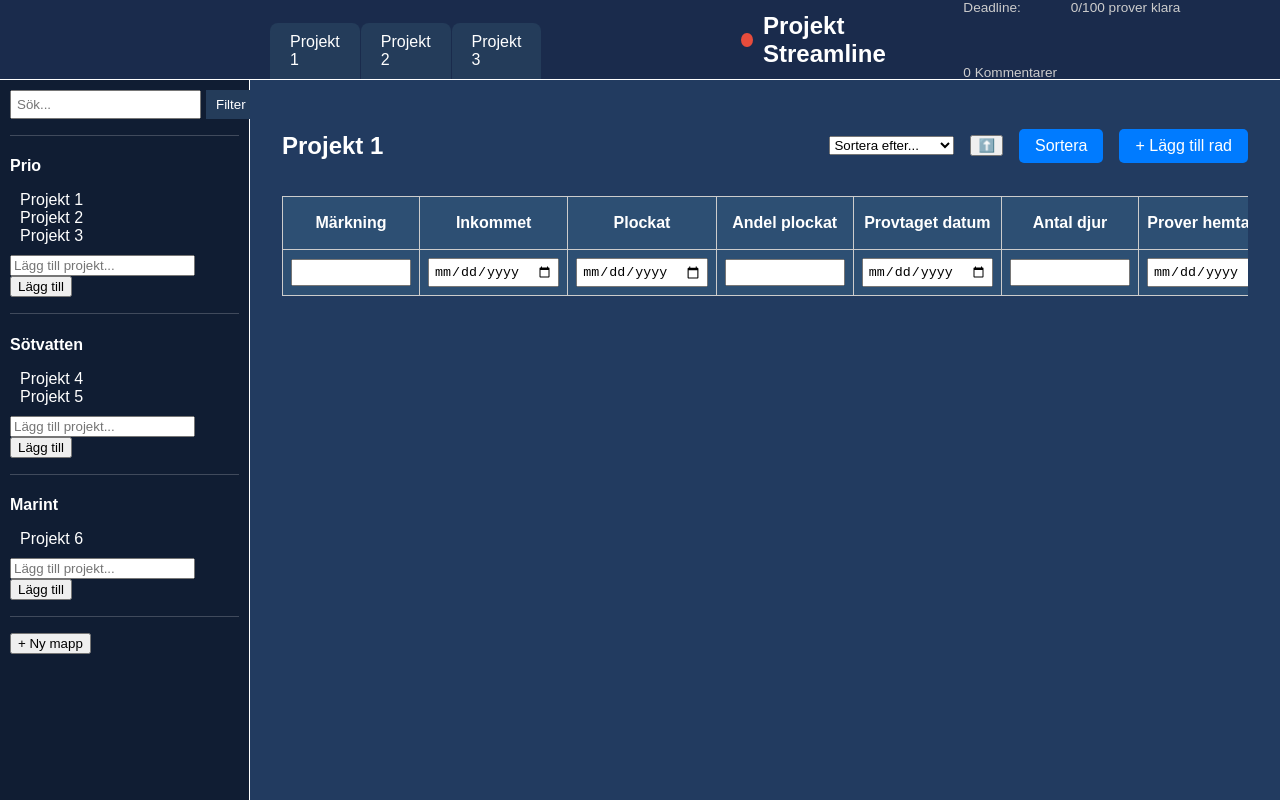
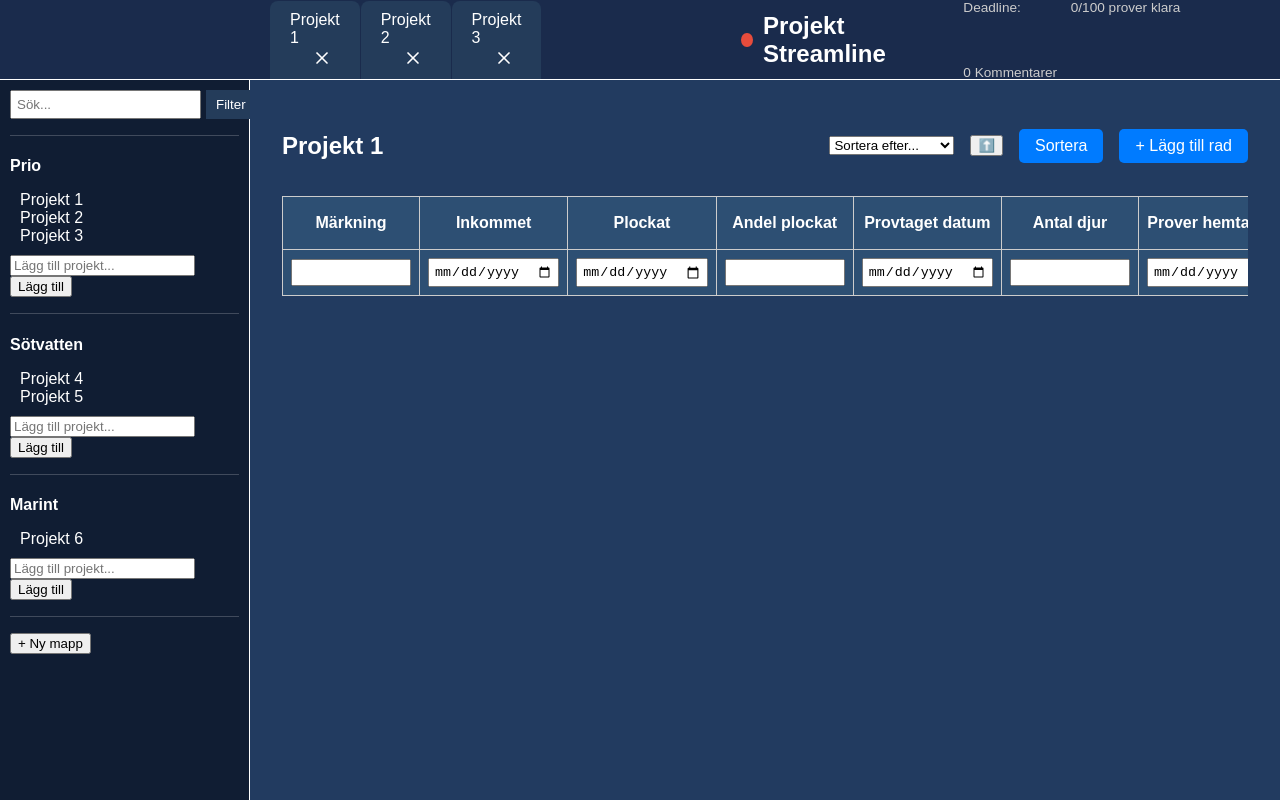
Before and after one commit to EliasKristmansson/dbtreact, a React (Vite) app in the folder reactproject1/: page / in a window 1280 px wide. Built offline with nearby package versions, Linux system fonts and the light colour scheme.

Commit message:
added lucide package and tab close buttons

```diff
--- a/reactproject1/package.json
+++ b/reactproject1/package.json
@@ -10,6 +10,7 @@
     "preview": "vite preview"
   },
   "dependencies": {
+    "lucide-react": "^0.503.0",
     "react": "^19.0.0",
     "react-dom": "^19.0.0"
   },
--- a/reactproject1/src/App.css
+++ b/reactproject1/src/App.css
@@ -76,6 +76,21 @@ body {
     flex-direction: row;
     flex-wrap: wrap; /* optional if screen gets small */
 }
+
+.close-button {
+    color:white;
+    background: transparent;
+    border: none;
+    cursor: pointer;
+    display: flex;
+    align-items: center;
+    transition: color 0.2s;
+    margin-left: 1rem; /* space from meta section */
+}
+
+    .close-button:hover {
+        color: red;
+    }
 
 
 
--- a/reactproject1/src/components/Topbar.jsx
+++ b/reactproject1/src/components/Topbar.jsx
@@ -1,13 +1,29 @@
 import React from "react";
-import "../App.css"; // or wherever your CSS lives
+import "../App.css"; // or wherever your CSS
+import { X } from "lucide-react";
 
-export default function Topbar({ projectName, priority = "medium" }) {
+export default function Topbar({ projectName, priority = "medium", onClose }) {
     return (
         <div className="topbar">
             <div className="topbar-content">
-                <div className="tab">Projekt 1</div>
-                <div className="tab">Projekt 2</div>
-                <div className="tab">Projekt 3</div>
+                <div className="tab">
+                    Projekt 1
+                    <button onClick={onClose} className="close-button" aria-label="Close">
+                        <X size={20} />
+                    </button>
+                </div>
+                <div className="tab">
+                    Projekt 2
+                    <button onClick={onClose} className="close-button" aria-label="Close">
+                        <X size={20} />
+                    </button>
+                </div>
+                <div className="tab">
+                    Projekt 3
+                    <button onClick={onClose} className="close-button" aria-label="Close">
+                        <X size={20} />
+                    </button>
+                </div>
             </div>
 
             <div className="topbar-content-right">
```
Also changed, not shown: 1 other file (tests, documents, lock files or other folders).
